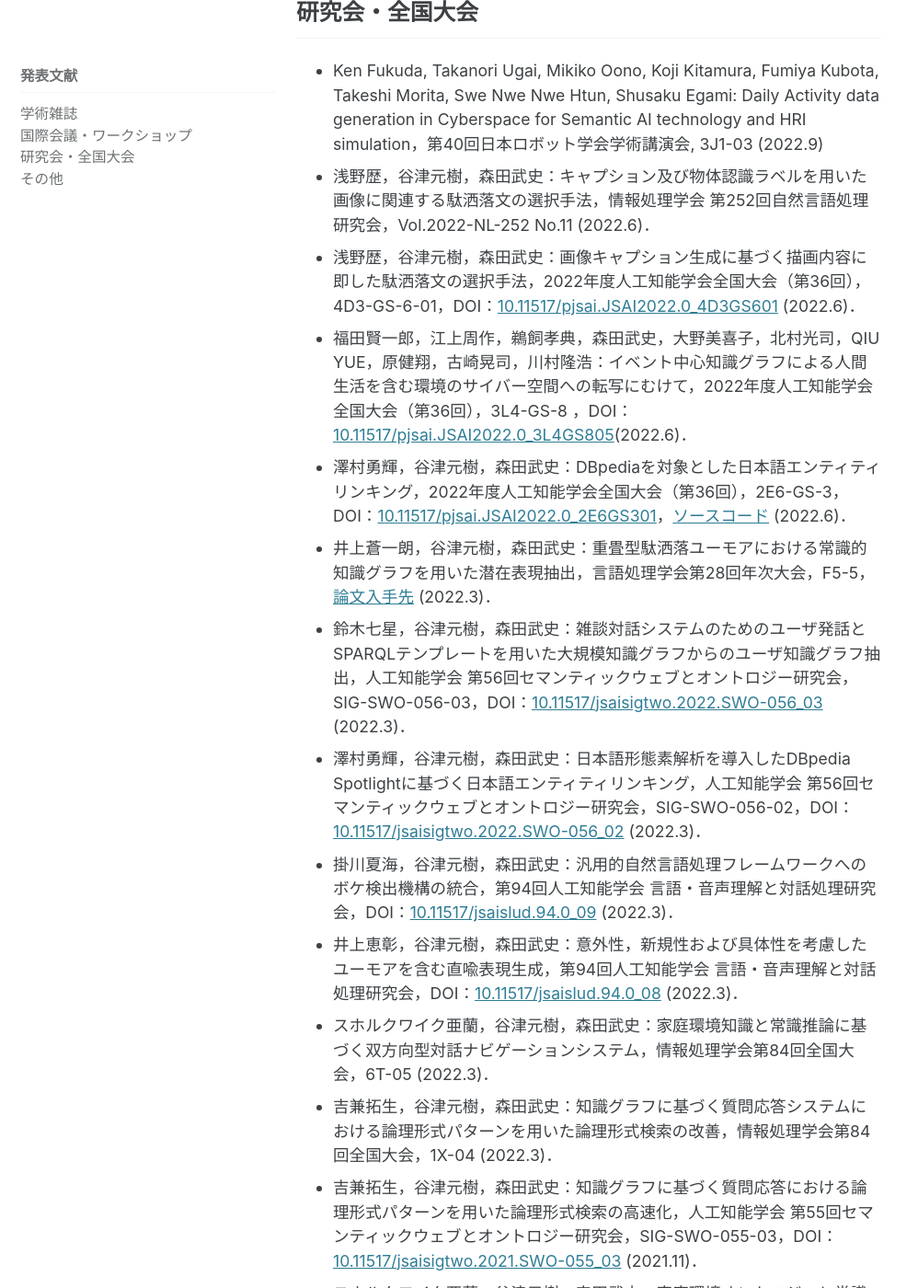
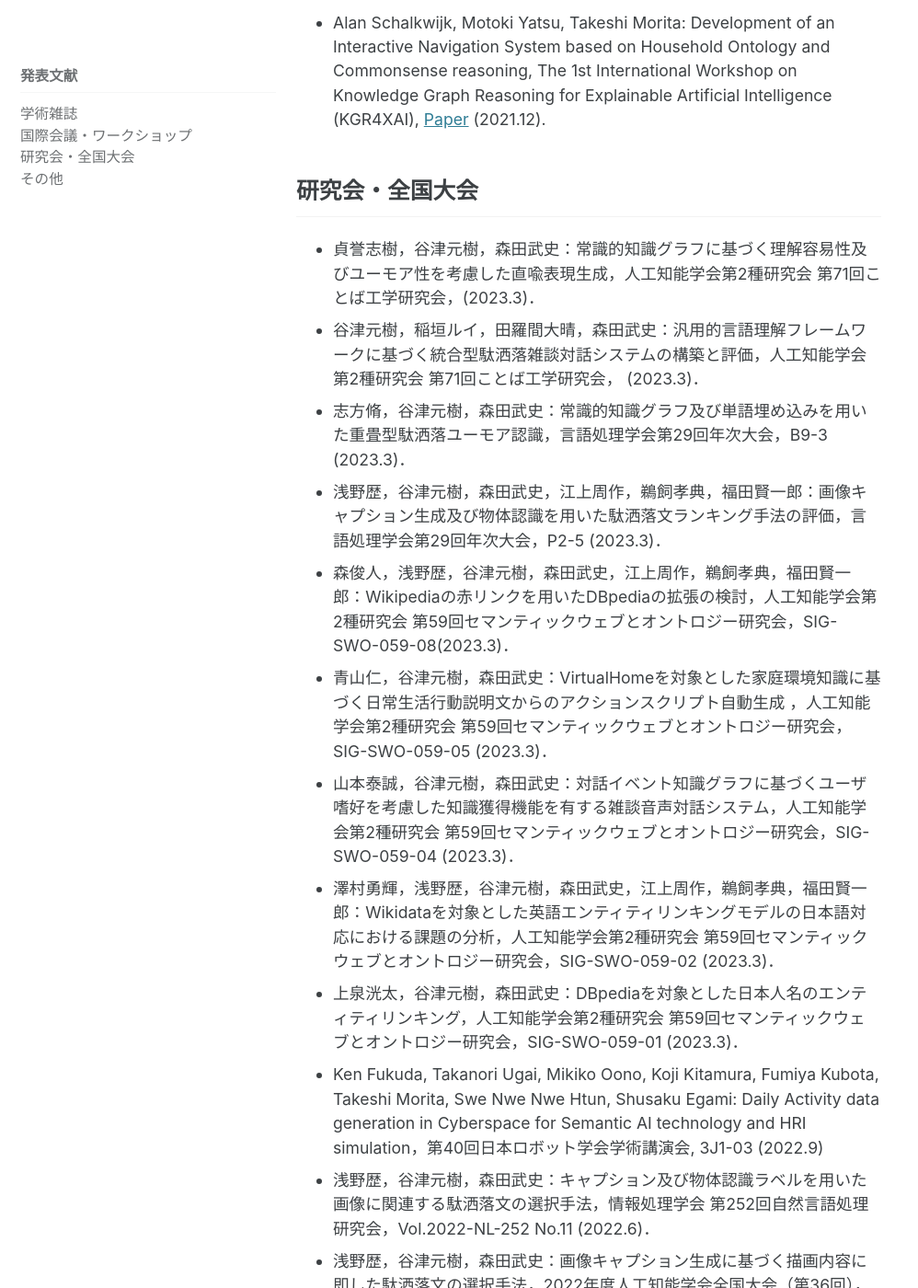
Before and after one commit to ke-lab-it-agu/ke-lab-it-agu.github.io, a Jekyll site: the page built from publications.md, in a window 1280 px wide and 1400 px high, scrolled down 1327 px. Shown: the whole window at 92% size, without its empty margins (0-998 px from the left). Built offline with Jekyll 4.4.1, drawn with Linux system fonts in a browser that asks for light colours; cached includes are drawn as plain includes; some of the changed text lies outside the part shown.

Commit message:
update index.md and publications.md

```diff
--- a/publications.md
+++ b/publications.md
@@ -17,10 +17,22 @@ sidebar:
 * 川上時生，森田武史，山口高平：英語版ウィキペディアからプロパティ公理を備えたオントロジーの構築と評価，人工知能学会論文誌，Vol.35，No.4，pp.D-J33_1-14，DOI：[10.1527/tjsai.D-J33](https://doi.org/10.1527/tjsai.D-J33) (2020.7)．
 * 川上時生，森田武史，山口高平：英語版ウィキペディアオントロジーの構築とYAGOおよびDBpediaとの比較評価，人工知能学会論文誌，Vol.35，No.4，pp.C-J32_1-14，DOI：[10.1527/tjsai.C-J32](https://doi.org/10.1527/tjsai.C-J32) (2020.7)．
 
+## 専門誌
+* 浅野歴，谷津元樹，森田武史：キャプション及び物体認識ラベルを用いた描画内容に即した駄洒落文の選択手法，画像ラボ，Vol.34，No.3，pp.59-65 (2023.3).
+
 ## 国際会議・ワークショップ
 * Alan Schalkwijk, Motoki Yatsu, Takeshi Morita: Development of an Interactive Navigation System based on Household Ontology and Commonsense reasoning, The 1st International Workshop on Knowledge Graph Reasoning for Explainable Artificial Intelligence (KGR4XAI), [Paper](https://kgr4xai.ikgrc.org/papers/KGR4XAI_2021_paper_2_cr.pdf) (2021.12). <!-- 2021/12/6 -->
 
 ## 研究会・全国大会
+* 貞誉志樹，谷津元樹，森田武史：常識的知識グラフに基づく理解容易性及びユーモア性を考慮した直喩表現生成，人工知能学会第2種研究会 第71回ことば工学研究会，(2023.3)．<!-- 2023/3/18 -->
+* 谷津元樹，稲垣ルイ，田羅間大晴，森田武史：汎用的言語理解フレームワークに基づく統合型駄洒落雑談対話システムの構築と評価，人工知能学会第2種研究会 第71回ことば工学研究会， (2023.3)．<!-- 2023/3/18 -->
+* 志方脩，谷津元樹，森田武史：常識的知識グラフ及び単語埋め込みを用いた重畳型駄洒落ユーモア認識，言語処理学会第29回年次大会，B9-3 (2023.3)． <!-- 2023/3/15 -->
+* 浅野歴，谷津元樹，森田武史，江上周作，鵜飼孝典，福田賢一郎：画像キャプション生成及び物体認識を用いた駄洒落文ランキング手法の評価，言語処理学会第29回年次大会，P2-5 (2023.3)． <!-- 2023/3/14 -->
+* 森俊人，浅野歴，谷津元樹，森田武史，江上周作，鵜飼孝典，福田賢一郎：Wikipediaの赤リンクを用いたDBpediaの拡張の検討，人工知能学会第2種研究会 第59回セマンティックウェブとオントロジー研究会，SIG-SWO-059-08(2023.3)．<!-- 2023/3/10 -->
+* 青山仁，谷津元樹，森田武史：VirtualHomeを対象とした家庭環境知識に基づく日常生活行動説明文からのアクションスクリプト自動生成 ，人工知能学会第2種研究会 第59回セマンティックウェブとオントロジー研究会，SIG-SWO-059-05 (2023.3)．<!-- 2023/3/10 -->
+* 山本泰誠，谷津元樹，森田武史：対話イベント知識グラフに基づくユーザ嗜好を考慮した知識獲得機能を有する雑談音声対話システム，人工知能学会第2種研究会 第59回セマンティックウェブとオントロジー研究会，SIG-SWO-059-04 (2023.3)．<!-- 2023/3/10 -->
+* 澤村勇輝，浅野歴，谷津元樹，森田武史，江上周作，鵜飼孝典，福田賢一郎：Wikidataを対象とした英語エンティティリンキングモデルの日本語対応における課題の分析，人工知能学会第2種研究会 第59回セマンティックウェブとオントロジー研究会，SIG-SWO-059-02 (2023.3)．<!-- 2023/3/10 -->
+* 上泉洸太，谷津元樹，森田武史：DBpediaを対象とした日本人名のエンティティリンキング，人工知能学会第2種研究会 第59回セマンティックウェブとオントロジー研究会，SIG-SWO-059-01 (2023.3)．<!-- 2023/3/10 -->
 * Ken Fukuda, Takanori Ugai, Mikiko Oono, Koji Kitamura, Fumiya Kubota, Takeshi Morita, Swe Nwe Nwe Htun, Shusaku Egami: Daily Activity data generation in Cyberspace for Semantic AI technology and HRI simulation，第40回日本ロボット学会学術講演会, 3J1-03 (2022.9) <!--東京大学本郷キャンパス，東京都文京区，2022/9/7 -->
 * 浅野歴，谷津元樹，森田武史：キャプション及び物体認識ラベルを用いた画像に関連する駄洒落文の選択手法，情報処理学会 第252回自然言語処理研究会，Vol.2022-NL-252 No.11 (2022.6)． <!-- 2022/6/29 -->
 * 浅野歴，谷津元樹，森田武史：画像キャプション生成に基づく描画内容に即した駄洒落文の選択手法，2022年度人工知能学会全国大会（第36回），4D3-GS-6-01，DOI：[10.11517/pjsai.JSAI2022.0_4D3GS601](https://doi.org/10.11517/pjsai.JSAI2022.0_4D3GS601) (2022.6)． <!-- 2022/6/17 -->
```
Also changed, not shown: index.md (+4 -0 lines).
